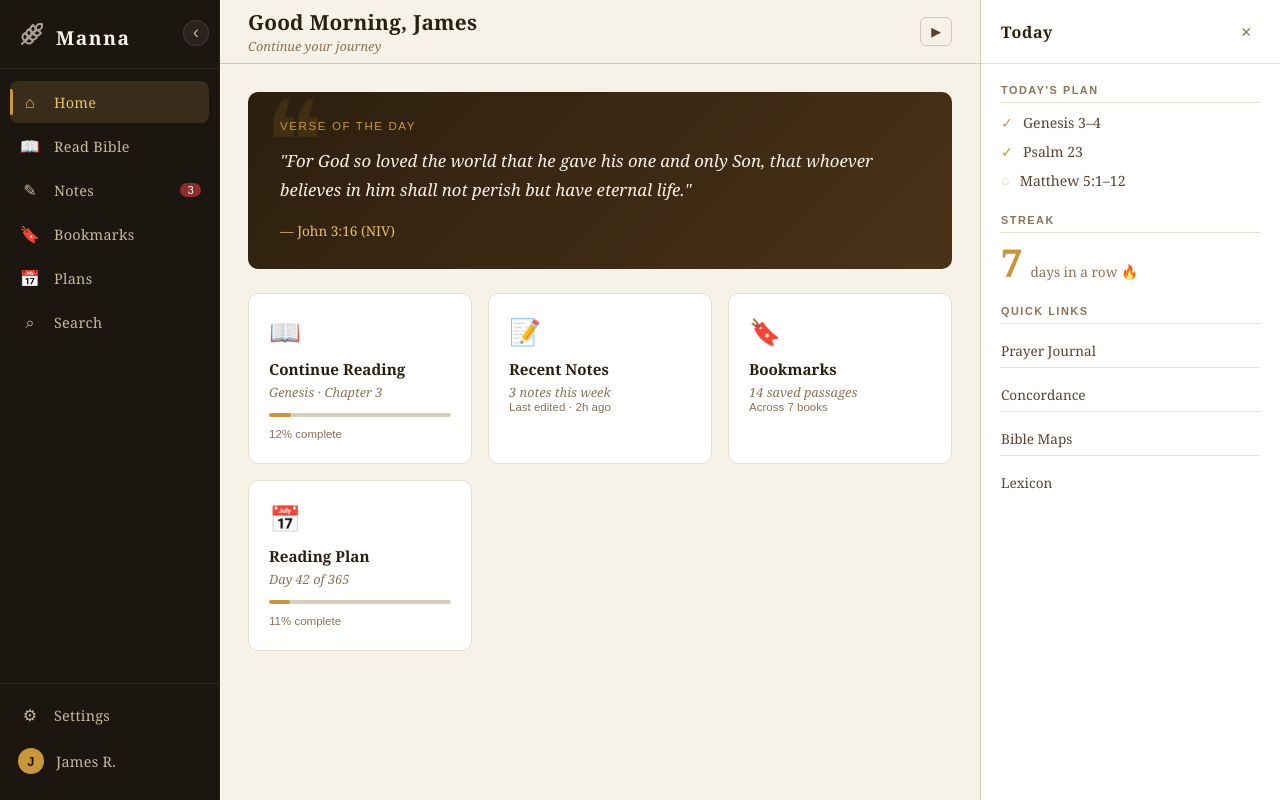
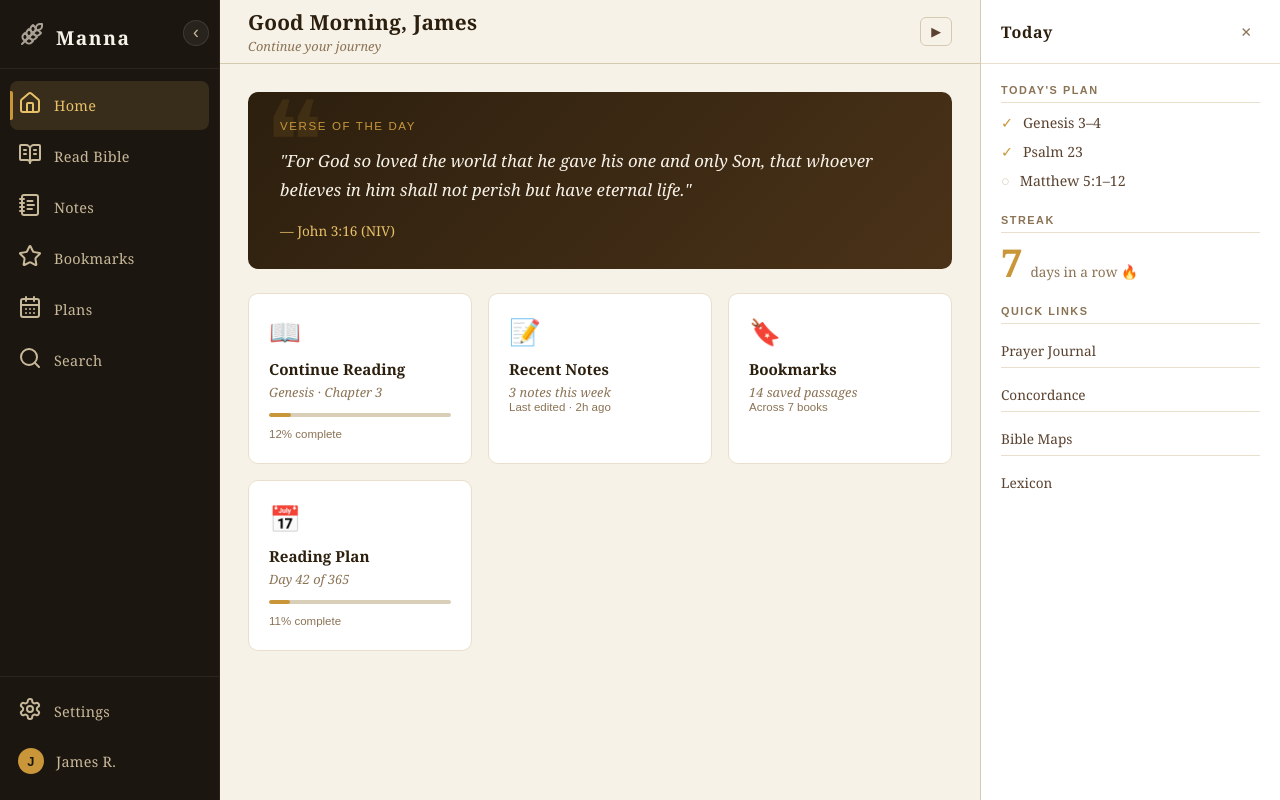
Before and after one commit to alwindoss/manna, a Vue app in the folder frontend/: page /#/home in a window 1280 px wide. Built offline with nearby package versions, Linux system fonts and the light colour scheme.

Commit message:
Refactored the LeftSidebar
Signed-off-by: Alwin Doss <alwindoss84@gmail.com>

```diff
--- a/frontend/src/components/LeftSidebar.vue
+++ b/frontend/src/components/LeftSidebar.vue
@@ -22,7 +22,136 @@
 
     <!-- Primary nav -->
     <nav class="sidebar-nav">
+
       <RouterLink
+        to="/home"
+        class="nav-item"
+        :title="ui.sidebarCollapsed ? 'Home' : ''"
+        custom
+        v-slot="{ navigate, isActive }"
+      >
+        <button
+          class="nav-item"
+          :class="{ active: isActive }"
+          @click="navigate"
+        >
+          <span class="nav-icon"><House /></span>
+          <Transition name="label-fade">
+            <span v-if="!ui.sidebarCollapsed" class="nav-label">Home</span>
+          </Transition>
+          <Transition name="label-fade">
+            <span v-if="ui.sidebarCollapsed" class="nav-badge"><House /></span>
+          </Transition>
+        </button>
+      </RouterLink>
+      <RouterLink
+        to="/read"
+        class="nav-item"
+        :title="ui.sidebarCollapsed ? 'Read Bible' : ''"
+        custom
+        v-slot="{ navigate, isActive }"
+      >
+        <button
+          class="nav-item"
+          :class="{ active: isActive }"
+          @click="navigate"
+        >
+          <span class="nav-icon"><BookOpenText /></span>
+          <Transition name="label-fade">
+            <span v-if="!ui.sidebarCollapsed" class="nav-label">Read Bible</span>
+          </Transition>
+          <Transition name="label-fade">
+            <span v-if="ui.sidebarCollapsed" class="nav-badge"><BookOpenText /></span>
+          </Transition>
+        </button>
+      </RouterLink>
+      <RouterLink
+        to="/notes"
+        class="nav-item"
+        :title="ui.sidebarCollapsed ? 'Notes' : ''"
+        custom
+        v-slot="{ navigate, isActive }"
+      >
+        <button
+          class="nav-item"
+          :class="{ active: isActive }"
+          @click="navigate"
+        >
+          <span class="nav-icon"><NotebookText /></span>
+          <Transition name="label-fade">
+            <span v-if="!ui.sidebarCollapsed" class="nav-label">Notes</span>
+          </Transition>
+          <Transition name="label-fade">
+            <span v-if="ui.sidebarCollapsed" class="nav-badge"><NotebookText /></span>
+          </Transition>
+        </button>
+      </RouterLink>
+      <RouterLink
+        to="/bookmarks"
+        class="nav-item"
+        :title="ui.sidebarCollapsed ? 'Bookmarks' : ''"
+        custom
+        v-slot="{ navigate, isActive }"
+      >
+        <button
+          class="nav-item"
+          :class="{ active: isActive }"
+          @click="navigate"
+        >
+          <span class="nav-icon"><Star /></span>
+          <Transition name="label-fade">
+            <span v-if="!ui.sidebarCollapsed" class="nav-label">Bookmarks</span>
+          </Transition>
+          <Transition name="label-fade">
+            <span v-if="ui.sidebarCollapsed" class="nav-badge"><Star /></span>
+          </Transition>
+        </button>
+      </RouterLink>
+      <RouterLink
+        to="/plans"
+        class="nav-item"
+        :title="ui.sidebarCollapsed ? 'Plans' : ''"
+        custom
+        v-slot="{ navigate, isActive }"
+      >
+        <button
+          class="nav-item"
+          :class="{ active: isActive }"
+          @click="navigate"
+        >
+          <span class="nav-icon"><CalendarDays /></span>
+          <Transition name="label-fade">
+            <span v-if="!ui.sidebarCollapsed" class="nav-label">Plans</span>
+          </Transition>
+          <Transition name="label-fade">
+            <span v-if="ui.sidebarCollapsed" class="nav-badge"><CalendarDays /></span>
+          </Transition>
+        </button>
+      </RouterLink>
+      <RouterLink
+        to="/search"
+        class="nav-item"
+        :title="ui.sidebarCollapsed ? 'Search' : ''"
+        custom
+        v-slot="{ navigate, isActive }"
+      >
+        <button
+          class="nav-item"
+          :class="{ active: isActive }"
+          @click="navigate"
+        >
+          <span class="nav-icon"><Search /></span>
+          <Transition name="label-fade">
+            <span v-if="!ui.sidebarCollapsed" class="nav-label">Search</span>
+          </Transition>
+          <Transition name="label-fade">
+            <span v-if="ui.sidebarCollapsed" class="nav-badge"><Search /></span>
+          </Transition>
+        </button>
+      </RouterLink>
+
+      <!-- Iterative way of showing nav -->
+      <!-- <RouterLink
         v-for="item in navItems"
         :key="item.name"
         :to="{ name: item.name }"
@@ -44,26 +173,26 @@
             <span v-if="!ui.sidebarCollapsed && item.badge" class="nav-badge">{{ item.badge }}</span>
           </Transition>
         </button>
-      </RouterLink>
+      </RouterLink> -->
     </nav>
 
     <!-- Footer: Settings + Profile -->
     <div class="sidebar-footer">
-      <RouterLink :to="{ name: 'settings' }" custom v-slot="{ navigate, isActive }">
+      <RouterLink to="/settings" custom v-slot="{ navigate, isActive }">
         <button
           class="nav-item footer-item"
           :class="{ active: isActive }"
           :title="ui.sidebarCollapsed ? 'Settings' : ''"
           @click="navigate"
         >
-          <span class="nav-icon">⚙</span>
+          <span class="nav-icon"><Settings /></span>
           <Transition name="label-fade">
             <span v-if="!ui.sidebarCollapsed" class="nav-label">Settings</span>
           </Transition>
         </button>
       </RouterLink>
 
-      <RouterLink :to="{ name: 'profile' }" custom v-slot="{ navigate, isActive }">
+      <RouterLink to="/profile" custom v-slot="{ navigate, isActive }">
         <button
           class="nav-item footer-item profile-item"
           :class="{ active: isActive }"
@@ -82,7 +211,7 @@
 </template>
 
 <script setup>
-import { Wheat } from '@lucide/vue';
+import { BookOpenText, CalendarDays, House, NotebookText, Search, Settings, Star, Wheat } from '@lucide/vue';
 import { useUiStore } from '../stores/ui';
 
 
@@ -93,6 +222,7 @@ const userInitial = 'J'
 
 const navItems = [
   { name: 'home',      label: 'Home',       icon: '⌂',  badge: null },
+  // { name: 'home',      label: 'Home',       icon: '<House />',  badge: null },
   { name: 'read',      label: 'Read Bible', icon: '📖', badge: null },
   { name: 'notes',     label: 'Notes',      icon: '✎',  badge: '3'  },
   { name: 'bookmarks', label: 'Bookmarks',  icon: '🔖', badge: null },
```
